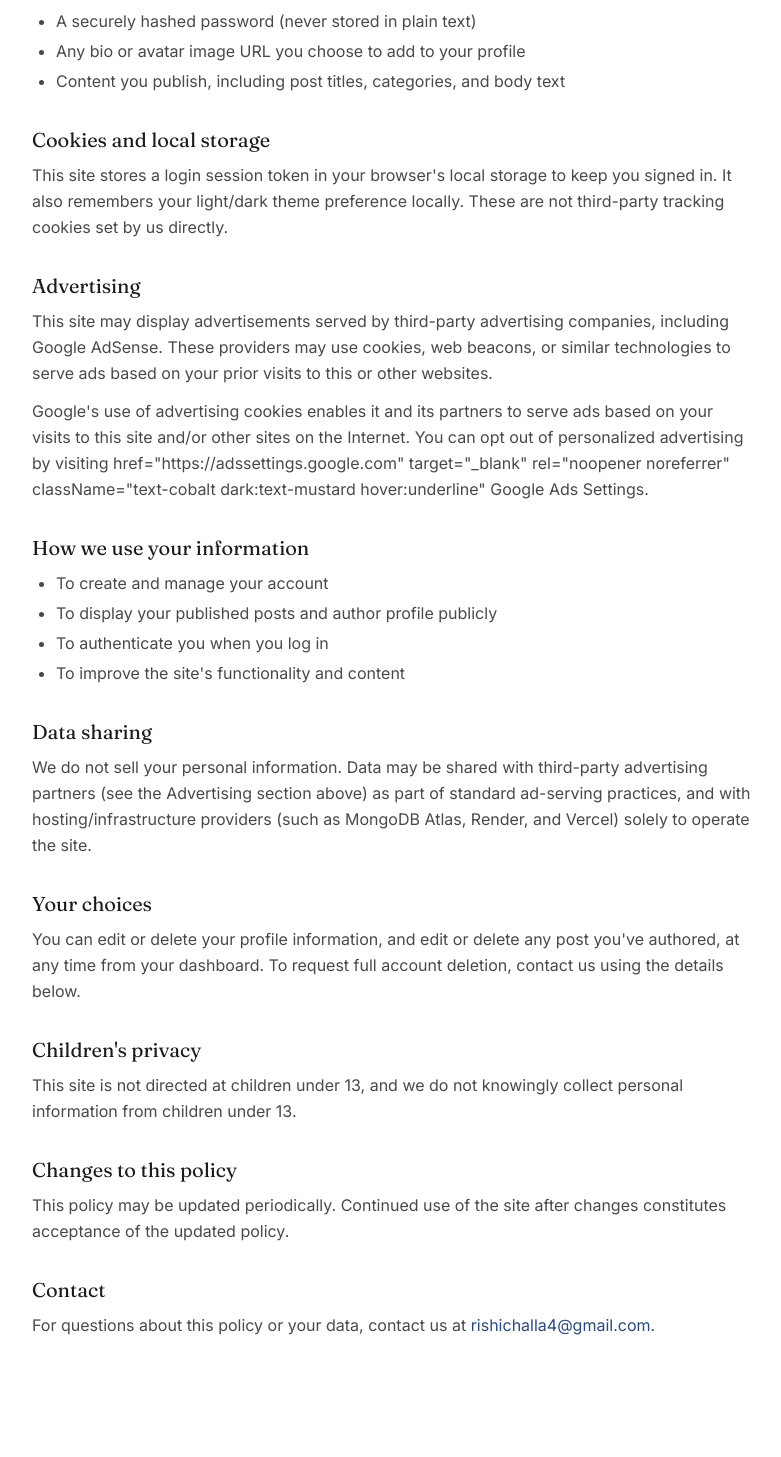
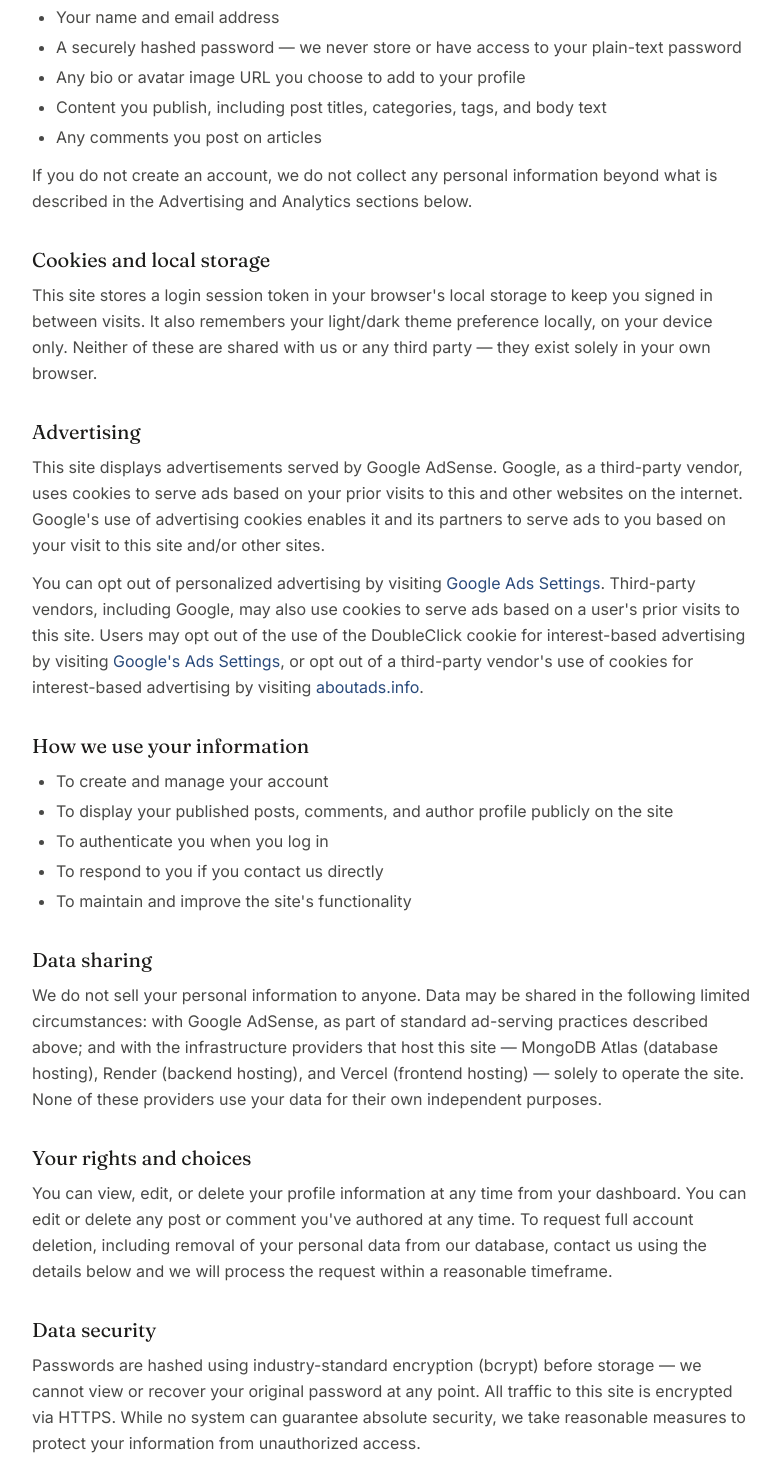
Before and after one commit to rishichalla02/Blog-Post-Thoughts, a React (Vite) app: page /privacy-policy in a window 1280 px wide. Shown: the part 453-1910 px from the top of the page, without its empty margins (248-1029 px from the left). Built offline with nearby package versions, Linux system fonts and the light colour scheme; no server answers.

Commit message:
Expand About and Privacy Policy pages

```diff
--- a/src/pages/About.jsx
+++ b/src/pages/About.jsx
@@ -1,12 +1,16 @@
 import { Link } from "react-router-dom";
 import { motion } from "framer-motion";
+import { Linkedin, Github, Globe, Mail } from "lucide-react";
 import AnimatedPage from "../components/AnimatedPage";
 import SEO from "../components/SEO";
 
 export default function About() {
   return (
     <AnimatedPage>
-      <SEO title="About" description="Who writes RC-Blog and why it exists." />
+      <SEO
+        title="About"
+        description="Who writes RC-Blog, what it's about, and how to get in touch."
+      />
       <div className="max-w-2xl mx-auto px-6 py-16">
         <motion.h1
           initial={{ opacity: 0, y: 15 }}
@@ -25,39 +29,84 @@
         >
           <p>
             RC-Blog is written and maintained by Rishi Challa, an independent
-            developer based in Gujarat, India, building commercial Android
-            applications with Expo and React Native.
+            developer based in Gujarat, India. I recently graduated and now work
+            as a freelance developer, building commercial Android applications
+            with Expo and React Native, alongside full-stack web projects using
+            the MERN stack.
           </p>
 
           <p>
             This site started as a hands-on way to learn and document the full
-            MERN stack — React, Express, MongoDB, and Node — from the ground up.
-            Every post here comes out of something actually built, broken,
-            debugged, or shipped: real deployment issues, real auth bugs, real
-            architecture decisions, and the reasoning behind them.
+            MERN stack — React, Express, MongoDB, and Node — from the ground up,
+            and has since become a running log of real engineering work:
+            authentication systems, deployment pipelines, debugging sessions,
+            and the architecture decisions behind them.
           </p>
 
           <p>
-            The focus is practical software development — mobile app
-            engineering, full-stack web development, debugging real production
-            issues, and the occasional detour into UI design and developer
-            tooling. No auto-generated content, no filler — everything published
-            here is written from direct experience.
+            Every post here comes out of something I actually built, broke,
+            debugged, or shipped — real production issues, real bugs with their
+            actual error messages, and the reasoning that led to each fix.
+            Nothing here is auto-generated or filler; if a post exists, it's
+            because I hit that exact problem and wanted to write down how I
+            solved it, both for my own reference and for anyone else hitting the
+            same wall.
           </p>
 
           <p>
-            If something on this blog helped you, or you spot something worth
-            discussing, feel free to leave a comment on any post — or reach out
-            directly.
+            The focus is practical software engineering — mobile app
+            development, full-stack web architecture, deployment and
+            infrastructure, debugging real production issues, and occasional
+            detours into UI design and developer tooling.
           </p>
 
-          <div className="pt-4">
-            <a
-              href="mailto:rishichalla4@gmail.com"
-              className="text-cobalt dark:text-mustard font-medium hover:underline"
-            >
-              rishichalla4@gmail.com
-            </a>
+          <p>
+            I'm currently open to new freelance projects and full-time
+            opportunities as a developer. If you're hiring, have a project in
+            mind, or just want to talk shop about something I've written, I'd
+            genuinely like to hear from you.
+          </p>
+
+          <div className="pt-6 border-t border-ink/10 dark:border-paper/10">
+            <h2 className="font-display text-xl font-600 text-ink dark:text-paper mb-4">
+              Get in touch
+            </h2>
+            <div className="flex flex-col gap-3">
+              <a
+                href="mailto:rishichalla4@gmail.com"
+                className="flex items-center gap-2.5 text-cobalt dark:text-mustard hover:underline w-fit"
+              >
+                <Mail size={18} />
+                rishichalla4@gmail.com
+              </a>
+              <a
+                href="https://www.linkedin.com/in/rishi-challa-404955292"
+                target="_blank"
+                rel="noopener noreferrer"
+                className="flex items-center gap-2.5 text-cobalt dark:text-mustard hover:underline w-fit"
+              >
+                <Linkedin size={18} />
+                LinkedIn — Rishi Challa
+              </a>
+              <a
+                href="https://github.com/rishichalla02"
+                target="_blank"
+                rel="noopener noreferrer"
+                className="flex items-center gap-2.5 text-cobalt dark:text-mustard hover:underline w-fit"
+              >
+                <Github size={18} />
+                GitHub — rishichalla02
+              </a>
+              <a
+                href="https://portfolio-react-lyart-one.vercel.app/"
+                target="_blank"
+                rel="noopener noreferrer"
+                className="flex items-center gap-2.5 text-cobalt dark:text-mustard hover:underline w-fit"
+              >
+                <Globe size={18} />
+                Portfolio — Portfolio-RC
+              </a>
+            </div>
           </div>
         </motion.div>
 
--- a/src/pages/PrivacyPolicy.jsx
+++ b/src/pages/PrivacyPolicy.jsx
@@ -1,3 +1,4 @@
+import { Link } from "react-router-dom";
 import AnimatedPage from "../components/AnimatedPage";
 import SEO from "../components/SEO";
 
@@ -8,7 +9,7 @@
       <div className="max-w-3xl mx-auto px-6 py-16">
         <h1 className="font-display text-3xl font-700 mb-2">Privacy Policy</h1>
         <p className="text-sm text-ink/50 dark:text-paper/50 font-mono mb-10">
-          Last updated: August 2026
+          Last updated: September 2026
         </p>
 
         <div className="space-y-8 text-ink/80 dark:text-paper/80 leading-relaxed">
@@ -17,9 +18,10 @@
               Overview
             </h2>
             <p>
-              RC-Blog ("we," "our," or "this site") is a blogging platform. This
-              policy explains what information is collected when you use the
-              site, how it's used, and the choices available to you.
+              RC-Blog ("we," "our," or "this site") is a personal blogging
+              platform operated by Rishi Challa. This policy explains what
+              information is collected when you use the site, how it's used, who
+              it may be shared with, and the choices available to you.
             </p>
           </section>
 
@@ -27,18 +29,29 @@
             <h2 className="font-display text-xl font-600 text-ink dark:text-paper mb-2">
               Information we collect
             </h2>
-            <p className="mb-3">When you create an account, we collect:</p>
+            <p className="mb-3">
+              If you create an account on this site, we collect:
+            </p>
             <ul className="list-disc pl-6 space-y-1">
               <li>Your name and email address</li>
-              <li>A securely hashed password (never stored in plain text)</li>
+              <li>
+                A securely hashed password — we never store or have access to
+                your plain-text password
+              </li>
               <li>
                 Any bio or avatar image URL you choose to add to your profile
               </li>
               <li>
-                Content you publish, including post titles, categories, and body
-                text
+                Content you publish, including post titles, categories, tags,
+                and body text
               </li>
+              <li>Any comments you post on articles</li>
             </ul>
+            <p className="mt-3">
+              If you do not create an account, we do not collect any personal
+              information beyond what is described in the Advertising and
+              Analytics sections below.
+            </p>
           </section>
 
           <section>
@@ -47,9 +60,10 @@
             </h2>
             <p>
               This site stores a login session token in your browser's local
-              storage to keep you signed in. It also remembers your light/dark
-              theme preference locally. These are not third-party tracking
-              cookies set by us directly.
+              storage to keep you signed in between visits. It also remembers
+              your light/dark theme preference locally, on your device only.
+              Neither of these are shared with us or any third party — they
+              exist solely in your own browser.
             </p>
           </section>
 
@@ -58,20 +72,44 @@
               Advertising
             </h2>
             <p>
-              This site may display advertisements served by third-party
-              advertising companies, including Google AdSense. These providers
-              may use cookies, web beacons, or similar technologies to serve ads
-              based on your prior visits to this or other websites.
+              This site displays advertisements served by Google AdSense.
+              Google, as a third-party vendor, uses cookies to serve ads based
+              on your prior visits to this and other websites on the internet.
+              Google's use of advertising cookies enables it and its partners to
+              serve ads to you based on your visit to this site and/or other
+              sites.
             </p>
             <p className="mt-3">
-              Google's use of advertising cookies enables it and its partners to
-              serve ads based on your visits to this site and/or other sites on
-              the Internet. You can opt out of personalized advertising by
-              visiting{" "}
-              <a>
-                href="https://adssettings.google.com" target="_blank"
-                rel="noopener noreferrer" className="text-cobalt
-                dark:text-mustard hover:underline" Google Ads Settings
+              You can opt out of personalized advertising by visiting{" "}
+              <a
+                href="https://adssettings.google.com"
+                target="_blank"
+                rel="noopener noreferrer"
+                className="text-cobalt dark:text-mustard hover:underline"
+              >
+                Google Ads Settings
+              </a>
+              . Third-party vendors, including Google, may also use cookies to
+              serve ads based on a user's prior visits to this site. Users may
+              opt out of the use of the DoubleClick cookie for interest-based
+              advertising by visiting{" "}
+              <a
+                href="https://www.google.com/settings/ads"
+                target="_blank"
+                rel="noopener noreferrer"
+                className="text-cobalt dark:text-mustard hover:underline"
+              >
+                Google's Ads Settings
+              </a>
+              , or opt out of a third-party vendor's use of cookies for
+              interest-based advertising by visiting{" "}
+              <a
+                href="https://www.aboutads.info/choices"
+                target="_blank"
+                rel="noopener noreferrer"
+                className="text-cobalt dark:text-mustard hover:underline"
+              >
+                aboutads.info
               </a>
               .
             </p>
@@ -84,10 +122,12 @@
             <ul className="list-disc pl-6 space-y-1">
               <li>To create and manage your account</li>
               <li>
-                To display your published posts and author profile publicly
+                To display your published posts, comments, and author profile
+                publicly on the site
               </li>
               <li>To authenticate you when you log in</li>
-              <li>To improve the site's functionality and content</li>
+              <li>To respond to you if you contact us directly</li>
+              <li>To maintain and improve the site's functionality</li>
             </ul>
           </section>
 
@@ -96,23 +136,41 @@
               Data sharing
             </h2>
             <p>
-              We do not sell your personal information. Data may be shared with
-              third-party advertising partners (see the Advertising section
-              above) as part of standard ad-serving practices, and with
-              hosting/infrastructure providers (such as MongoDB Atlas, Render,
-              and Vercel) solely to operate the site.
+              We do not sell your personal information to anyone. Data may be
+              shared in the following limited circumstances: with Google
+              AdSense, as part of standard ad-serving practices described above;
+              and with the infrastructure providers that host this site —
+              MongoDB Atlas (database hosting), Render (backend hosting), and
+              Vercel (frontend hosting) — solely to operate the site. None of
+              these providers use your data for their own independent purposes.
             </p>
           </section>
 
           <section>
             <h2 className="font-display text-xl font-600 text-ink dark:text-paper mb-2">
-              Your choices
+              Your rights and choices
             </h2>
             <p>
-              You can edit or delete your profile information, and edit or
-              delete any post you've authored, at any time from your dashboard.
-              To request full account deletion, contact us using the details
-              below.
+              You can view, edit, or delete your profile information at any time
+              from your dashboard. You can edit or delete any post or comment
+              you've authored at any time. To request full account deletion,
+              including removal of your personal data from our database, contact
+              us using the details below and we will process the request within
+              a reasonable timeframe.
+            </p>
+          </section>
+
+          <section>
+            <h2 className="font-display text-xl font-600 text-ink dark:text-paper mb-2">
+              Data security
+            </h2>
+            <p>
+              Passwords are hashed using industry-standard encryption (bcrypt)
+              before storage — we cannot view or recover your original password
+              at any point. All traffic to this site is encrypted via HTTPS.
+              While no system can guarantee absolute security, we take
+              reasonable measures to protect your information from unauthorized
+              access.
             </p>
           </section>
 
@@ -122,7 +180,9 @@
             </h2>
             <p>
               This site is not directed at children under 13, and we do not
-              knowingly collect personal information from children under 13.
+              knowingly collect personal information from children under 13. If
+              you believe a child has provided us with personal information,
+              please contact us and we will delete it.
             </p>
           </section>
 
@@ -131,8 +191,11 @@
               Changes to this policy
             </h2>
             <p>
-              This policy may be updated periodically. Continued use of the site
-              after changes constitutes acceptance of the updated policy.
+              This policy may be updated periodically to reflect changes in how
+              the site operates or to comply with legal requirements. The "Last
+              updated" date at the top of this page reflects the most recent
+              revision. Continued use of the site after changes constitutes
+              acceptance of the updated policy.
             </p>
           </section>
 
@@ -141,7 +204,8 @@
               Contact
             </h2>
             <p>
-              For questions about this policy or your data, contact us at{" "}
+              For questions about this policy, your data, or anything else
+              related to this site, contact us at{" "}
               <a
                 href="mailto:rishichalla4@gmail.com"
                 className="text-cobalt dark:text-mustard hover:underline"
@@ -152,6 +216,15 @@
             </p>
           </section>
         </div>
+
+        <div className="mt-12 pt-6 border-t border-ink/10 dark:border-paper/10">
+          <Link
+            to="/"
+            className="text-sm text-cobalt dark:text-mustard font-medium hover:underline"
+          >
+            ← Back to all posts
+          </Link>
+        </div>
       </div>
     </AnimatedPage>
   );
```
